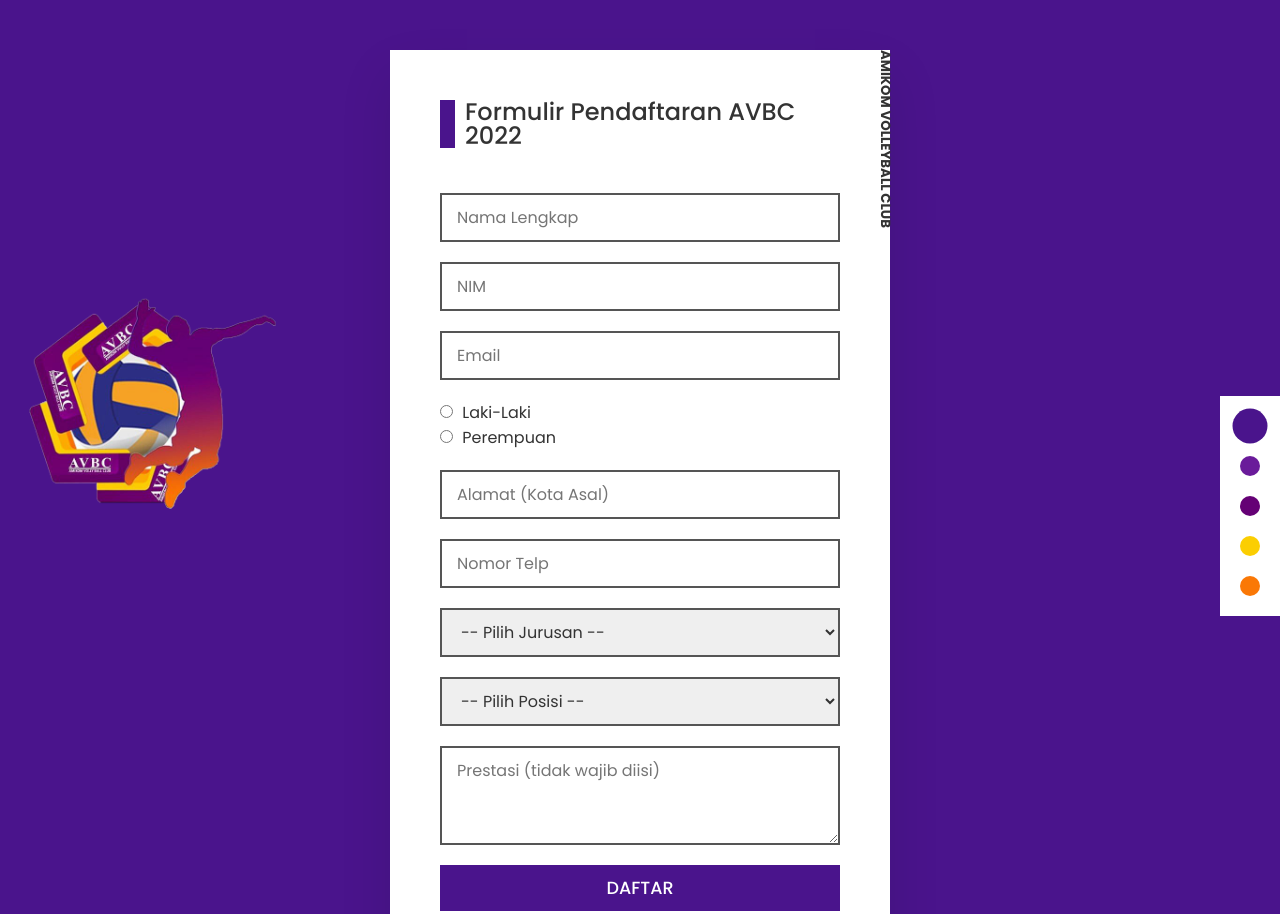
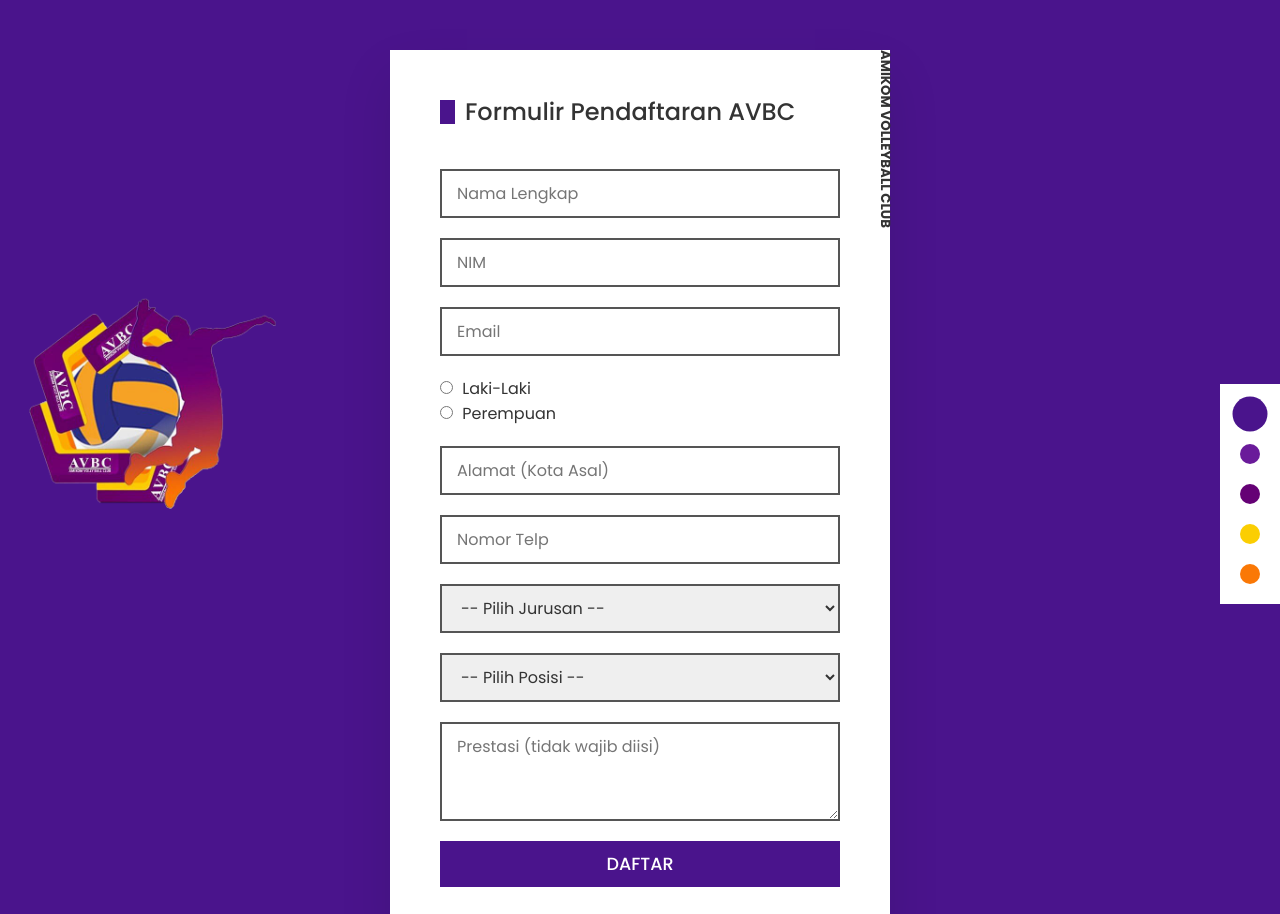
Before and after one commit to voliavbc/form-pendaftaran, a plain HTML site: page index.html in a window 1280 px wide. Shown: the top 914 px of the page. Drawn offline with Linux system fonts and the light colour scheme; some packages are replaced by stand-ins of ours; a script that the page names is missing.

Commit message:
remove tahun di form

```diff
--- a/index.html
+++ b/index.html
@@ -21,7 +21,7 @@
 
     <form name="avbc-form">
       <div class="login">
-        <h2 id="txt">Formulir Pendaftaran AVBC 2022</h2>
+        <h2 id="txt">Formulir Pendaftaran AVBC</h2>
         <h5>AMIKOM VOLLEYBALL CLUB</h5>
         <div class="inputBox">
           <input
```
